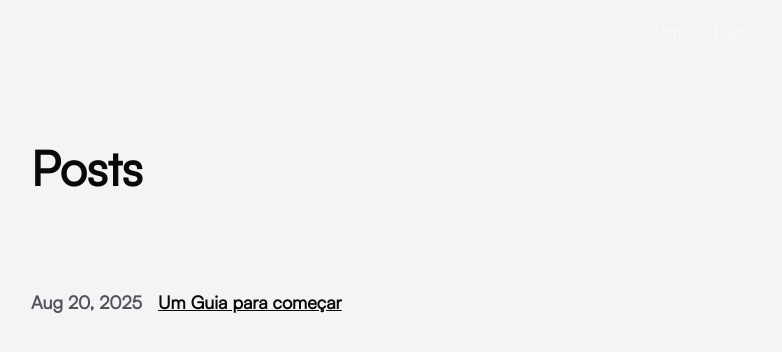
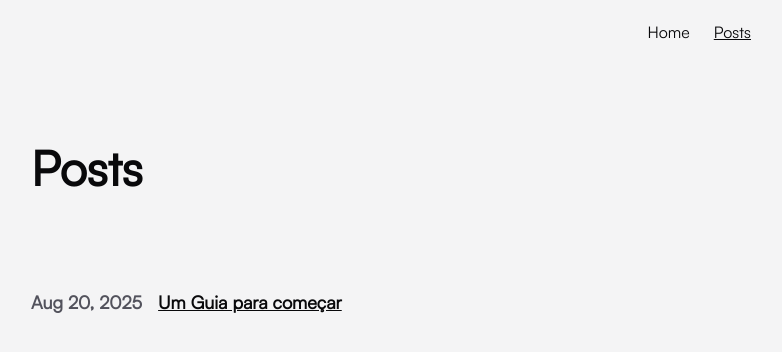
Before and after one commit to Onlyatsug/Personal-Blog, a React (Vite) app: page /posts in a window 1280 px wide. Shown: the top 352 px of the page, without its empty margins (249-1031 px from the left). Built offline with nearby package versions, Linux system fonts and the light colour scheme.

Commit message:
fix: header color bug

```diff
--- a/src/components/Header.jsx
+++ b/src/components/Header.jsx
@@ -7,7 +7,7 @@ function Header({local}) {
   return (
     <>
       <header className='flex py-5  justify-between font-satoshi '>
-        <span></span>{/* <svg className='fill-white-b-l dark:fill-black-b' height="24px" viewBox="0 -960 960 960" width="24px"><path d="M480-28 346-160H160v-186L28-480l132-134v-186h186l134-132 134 132h186v186l132 134-132 134v186H614L480-28Zm0-252q83 0 141.5-58.5T680-480q0-83-58.5-141.5T480-680q-83 0-141.5 58.5T280-480q0 83 58.5 141.5T480-280Zm0-200Zm0 340 100-100h140v-140l100-100-100-100v-140H580L480-820 380-720H240v140L140-480l100 100v140h140l100 100Zm0-340Z"/></svg> */}
+        <p> </p>
         <nav className='flex text-base gap-6 font-medium'>
           <Link to={"/"} className={`${local === "home" ? "underline" : ""} `}>Home</Link>
           <Link to={"/posts"} className={`${local === "posts" ? "underline" : ""} `}>Posts</Link>
--- a/src/pages/Posts.jsx
+++ b/src/pages/Posts.jsx
@@ -12,7 +12,7 @@ function Posts() {
   return (
     <>
       <div className="min-h-screen flex flex-col bg-zinc-100 dark:bg-zinc-950 font-satoshi text-zinc-50">
-        <div className='fixed top-0 left-0 right-0 m-auto w-full max-w-3xl px-6'>
+        <div className='fixed top-0 left-0 right-0 m-auto w-full max-w-3xl px-6 text-zinc-950 dark:text-zinc-50'>
           <Header local="posts" />
         </div>
         <div className="max-w-3xl flex-grow flex-col m-auto w-full px-6 mt-20">
```
